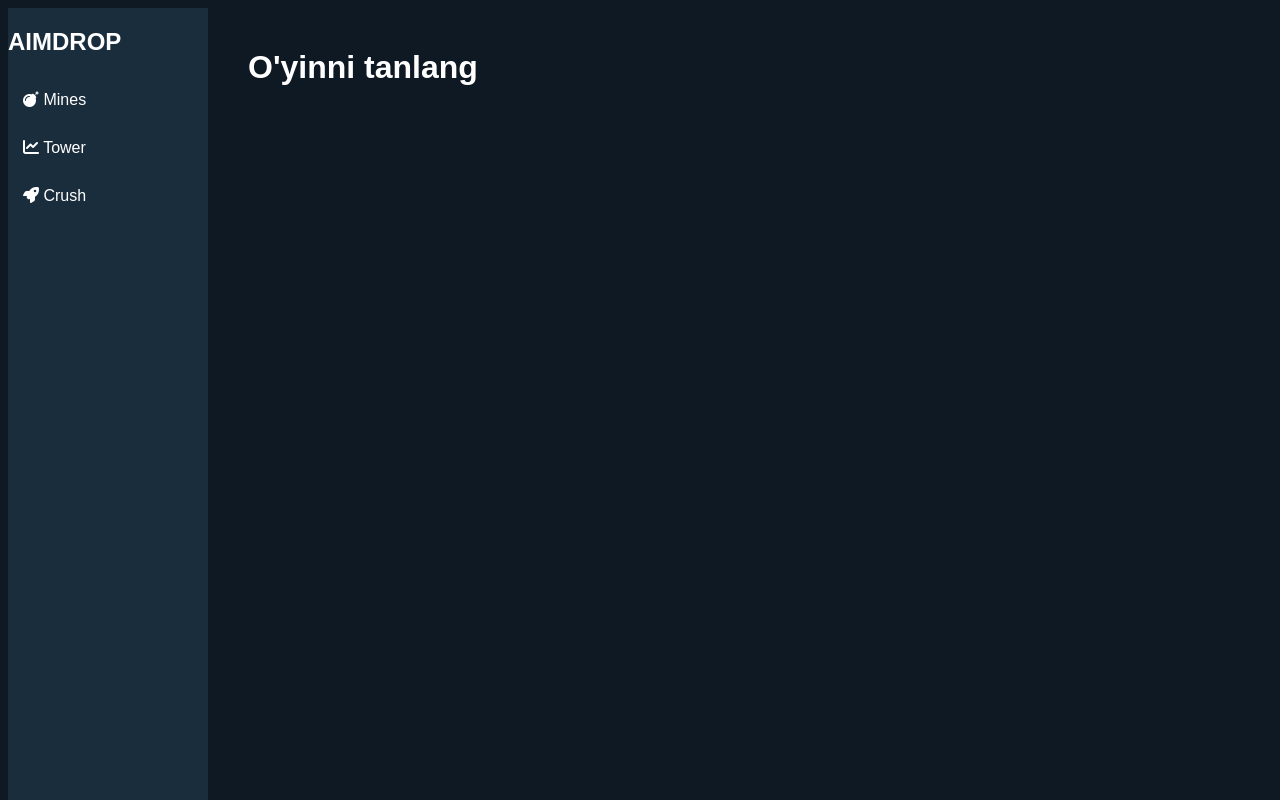
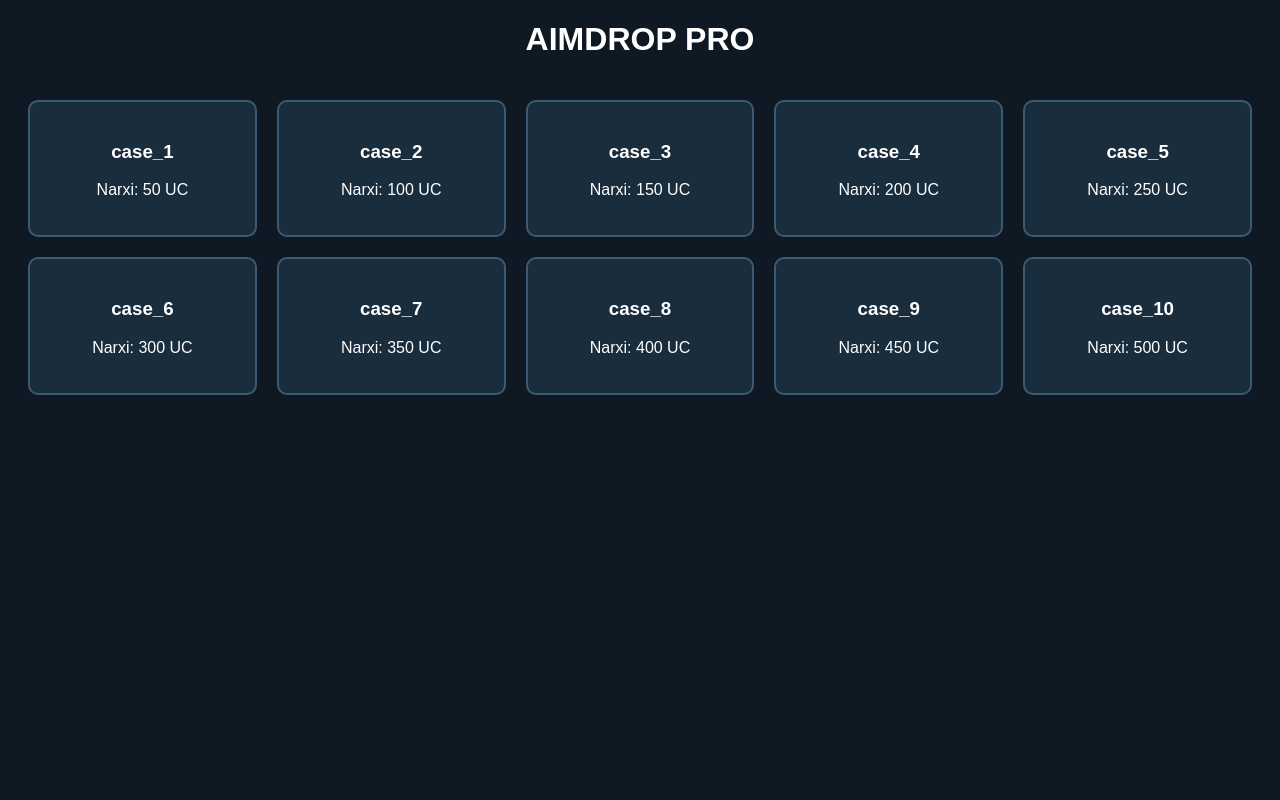
Before and after one commit to joxon-create/aim, a FastAPI app: page / in a window 1280 px wide. Run offline with FastAPI, Linux system fonts and the light colour scheme.

Commit message:
Update index.html

```diff
--- a/templates/index.html
+++ b/templates/index.html
@@ -1,32 +1,30 @@
 <!DOCTYPE html>
 <html>
 <head>
-    <link rel="stylesheet" href="https://cdnjs.cloudflare.com/ajax/libs/font-awesome/6.0.0/css/all.min.css">
+    <title>AimDrop - Professional</title>
     <style>
-        body { background: #0f1923; color: white; font-family: 'Arial', sans-serif; }
-        .sidebar { width: 200px; height: 100vh; background: #1a2d3d; position: fixed; }
-        .game-btn { display: block; padding: 15px; cursor: pointer; color: white; text-decoration: none; }
-        .game-btn:hover { background: #3d5a73; }
-        .main-content { margin-left: 220px; padding: 20px; }
+        body { background: #0f1923; color: white; font-family: sans-serif; text-align: center; }
+        .grid { display: grid; grid-template-columns: repeat(auto-fit, minmax(200px, 1fr)); gap: 20px; padding: 20px; }
+        .case { background: #1a2d3d; padding: 20px; border: 2px solid #3d5a73; border-radius: 10px; cursor: pointer; }
+        .case:hover { border-color: gold; }
     </style>
 </head>
 <body>
-    <div class="sidebar">
-        <h2>AIMDROP</h2>
-        <a class="game-btn" onclick="loadGame('mines')"><i class="fas fa-bomb"></i> Mines</a>
-        <a class="game-btn" onclick="loadGame('tower')"><i class="fas fa-chart-line"></i> Tower</a>
-        <a class="game-btn" onclick="loadGame('crush')"><i class="fas fa-rocket"></i> Crush</a>
+    <h1>AIMDROP PRO</h1>
+    <div class="grid">
+        {% for id, data in cases.items() %}
+        <div class="case" onclick="openCase('{{id}}')">
+            <h3>{{id}}</h3>
+            <p>Narxi: {{data.price}} UC</p>
+        </div>
+        {% endfor %}
     </div>
-    <div class="main-content">
-        <div id="game-area">
-            <h1>O'yinni tanlang</h1>
-        </div>
-    </div>
-
+    <h2 id="res"></h2>
     <script>
-        async function loadGame(game) {
-            document.getElementById('game-area').innerHTML = `<h2>${game.toUpperCase()} o'yini yuklanmoqda...</h2>`;
-            // Bu yerda o'yin interfeysini yaratamiz
+        async function openCase(id) {
+            const res = await fetch(`/open/${id}`, {method: 'POST'});
+            const data = await res.json();
+            document.getElementById('res').innerText = "Yutdingiz: " + data.item;
         }
     </script>
 </body>
```
